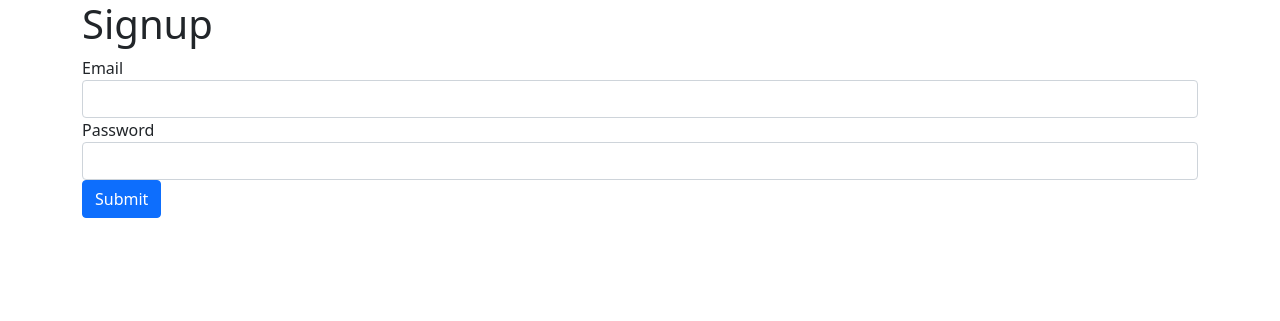
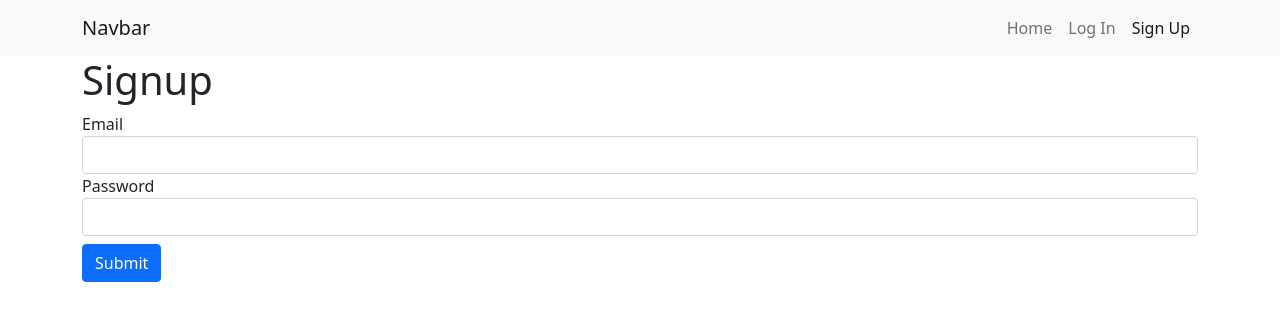
Before and after one commit to jaisawhney/aqua-helper, a Flask app: page /register in a window 1280 px wide. Shown: the top 321 px of the page. Run offline with Flask 2, Linux system fonts and the light colour scheme; some libraries are stand-ins or nearby versions.

Commit message:
Add navbar

```diff
--- a/templates/base.html
+++ b/templates/base.html
@@ -6,12 +6,15 @@
     <meta http-equiv="X-UA-Compatible" content="ie=edge">
     <link href="https://cdn.jsdelivr.net/npm/bootstrap@5.1.3/dist/css/bootstrap.min.css" rel="stylesheet"
           integrity="sha384-1BmE4kWBq78iYhFldvKuhfTAU6auU8tT94WrHftjDbrCEXSU1oBoqyl2QvZ6jIW3" crossorigin="anonymous">
-    <title></title>
+    <title>TBD</title>
 </head>
 <body>
 {% include "partials/nav.html" %}
 
 {% block content %}
 {% endblock %}
+<script src="https://cdn.jsdelivr.net/npm/bootstrap@5.1.3/dist/js/bootstrap.min.js"
+        integrity="sha384-QJHtvGhmr9XOIpI6YVutG+2QOK9T+ZnN4kzFN1RtK3zEFEIsxhlmWl5/YESvpZ13"
+        crossorigin="anonymous"></script>
 </body>
 </html>
--- /dev/null
+++ b/templates/macros.html
@@ -0,0 +1,4 @@
+{% macro nav_link(endpoint, link_text) %}
+<a class="nav-link {{ ('active' if request.endpoint.endswith(endpoint) else '') }}"
+   href="{{ url_for(endpoint) }}">{{link_text}}</a>
+{% endmacro %}
--- a/templates/partials/nav.html
+++ b/templates/partials/nav.html
@@ -0,0 +1,30 @@
+{% from "macros.html" import nav_link with context %}
+
+<nav class="navbar navbar-expand-lg navbar-light bg-light">
+    <div class="container">
+        <a class="navbar-brand" href="{{ url_for('main.index') }}">Navbar</a>
+        <button class="navbar-toggler" type="button" data-bs-toggle="collapse" data-bs-target="#collapsableNavbar">
+            <span class="navbar-toggler-icon"></span>
+        </button>
+        <div class="collapse navbar-collapse" id="collapsableNavbar">
+            <div class="navbar-nav ms-auto">
+
+                {{ nav_link('main.index', "Home") }}
+
+                {% if current_user.is_authenticated %}
+
+                {{ nav_link('aquariums.index', "Aquariums") }}
+                {{ nav_link('actions.index', "To-do") }}
+                {{ nav_link('main.logout', "Logout") }}
+
+                {% else %}
+
+                {{ nav_link('main.login', "Log In") }}
+                {{ nav_link('main.register', " Sign Up") }}
+
+                {% endif %}
+
+            </div>
+        </div>
+    </div>
+</nav>
--- a/templates/registration/login.html
+++ b/templates/registration/login.html
@@ -12,7 +12,7 @@
             {% endfor %}
         </div>
 
-        <div class="form-group">
+        <div class="form-group mb-2">
             {{ form.password.label }}
             {{ form.password(class="form-control" + (" is-invalid" if form.password.errors else "")) }}
             {% for error in form.password.errors %}
--- a/templates/registration/signup.html
+++ b/templates/registration/signup.html
@@ -12,7 +12,7 @@
             {% endfor %}
         </div>
 
-        <div class="form-group">
+        <div class="form-group mb-2">
             {{ form.password.label }}
             {{ form.password(class="form-control" + (" is-invalid" if form.password.errors else "")) }}
             {% for error in form.password.errors %}
```
